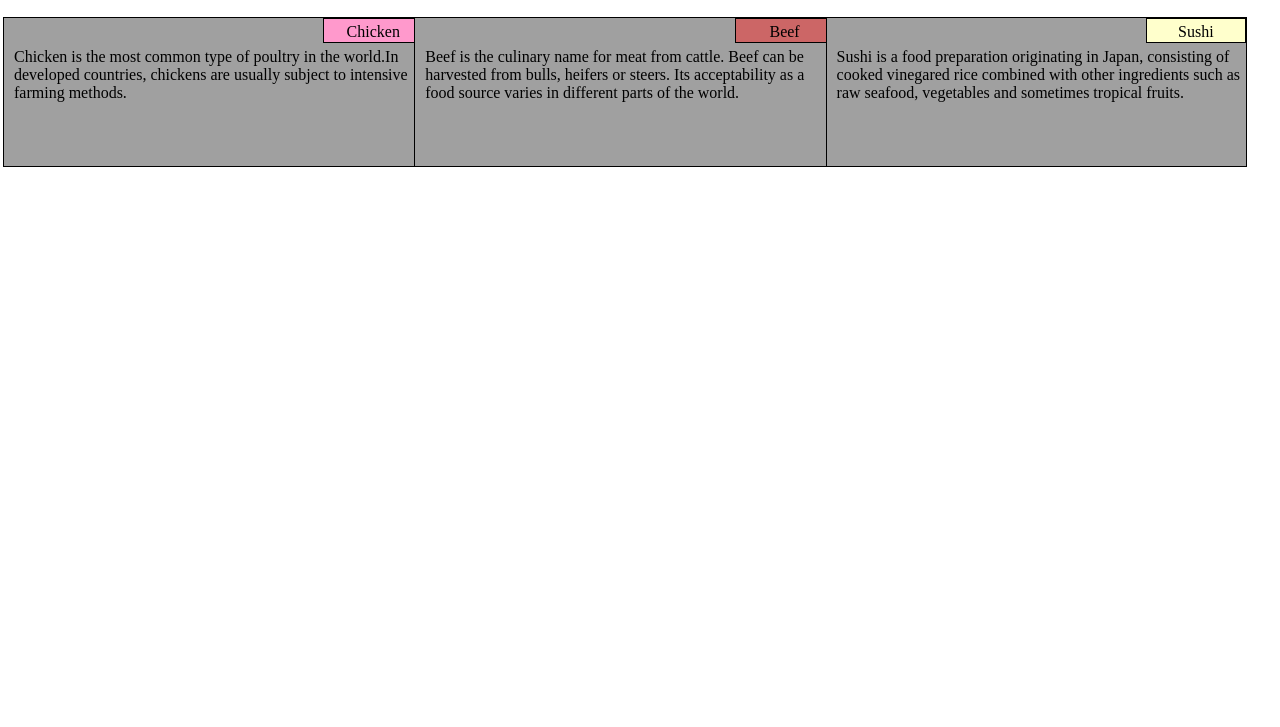
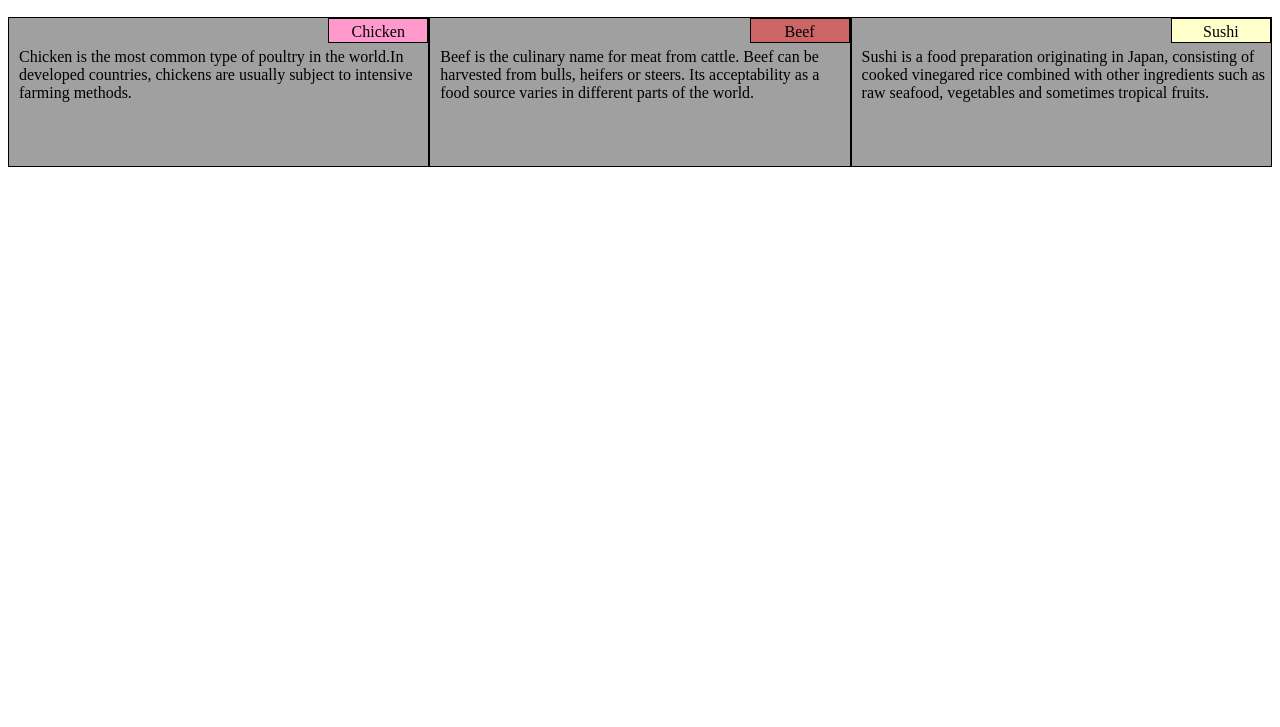
Before and after one commit to aasthaagrawal/Coursera--HTML-CSS-JS, a plain HTML site: page mod2_assignment/index.html in a window 1280 px wide. Shown: the part 73-800 px from the top of the page. Drawn offline with Linux system fonts and the light colour scheme.

Commit message:
going back to previous commit

```diff
--- a/mod2_assignment/css/style.css
+++ b/mod2_assignment/css/style.css
@@ -24,8 +24,6 @@ section{
 #box{
 	border: 1px solid black;
 	background-color: #A0A0A0;
-	margin-right: -5px;
-	margin-left: -5px;
 	margin-top: 10px;
 	margin-bottom: 5px;
 	height: 150px;
```
